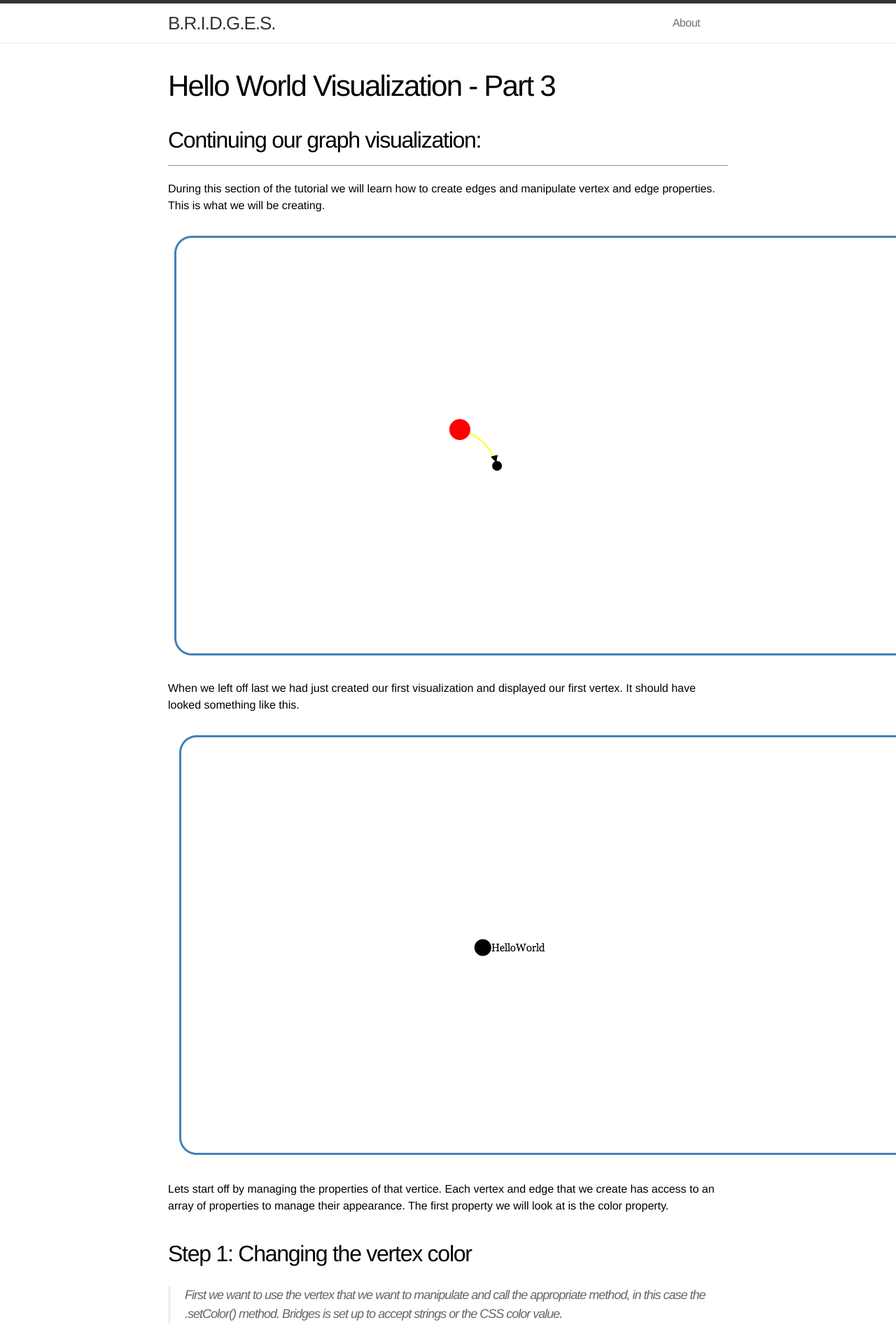
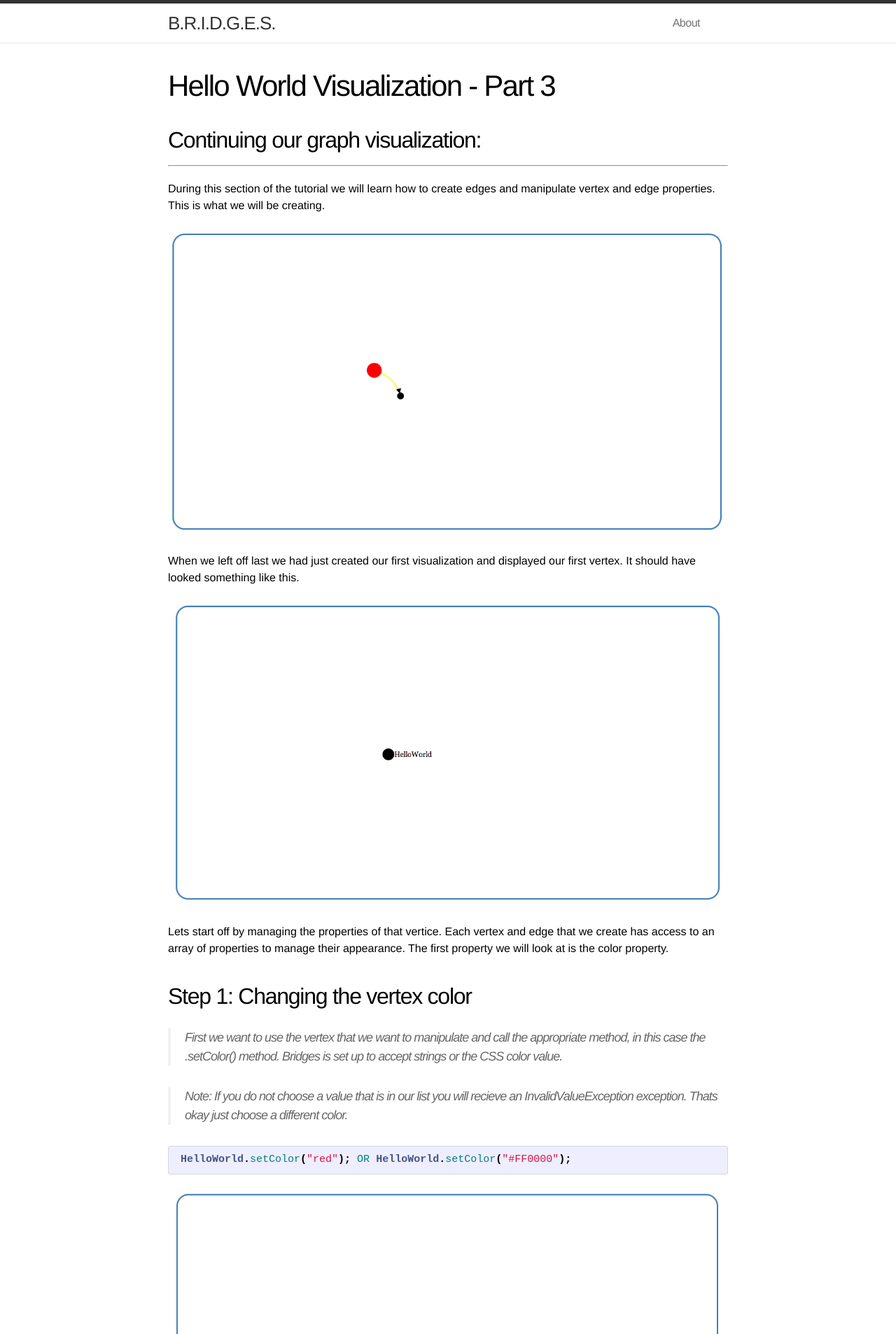
Before and after one commit to Dismembered/Dismembered.github.io, a Jekyll site: the page built from _posts/2014-07-02-HelloWorld-Tutorial_part3.markdown, in a window 1280 px wide. Shown: the top 1907 px of the page at 70% size. Built offline with Jekyll 4.4.1, drawn with Linux system fonts in a browser that asks for light colours.

Commit message:
Update main.css

```diff
--- a/css/main.css
+++ b/css/main.css
@@ -18,7 +18,7 @@ body {
 
 h1, h2, h3, h4, h5, h6 { font-size: 100%; font-weight: 400; }
 
-/*img[alt=drawing] { width: 800px; } */
+img[alt=drawing] { width: 800px; }
 
 a         { color: #2a7ae2; text-decoration: none; }
 a:hover   { color: #000; text-decoration: underline; }
```
